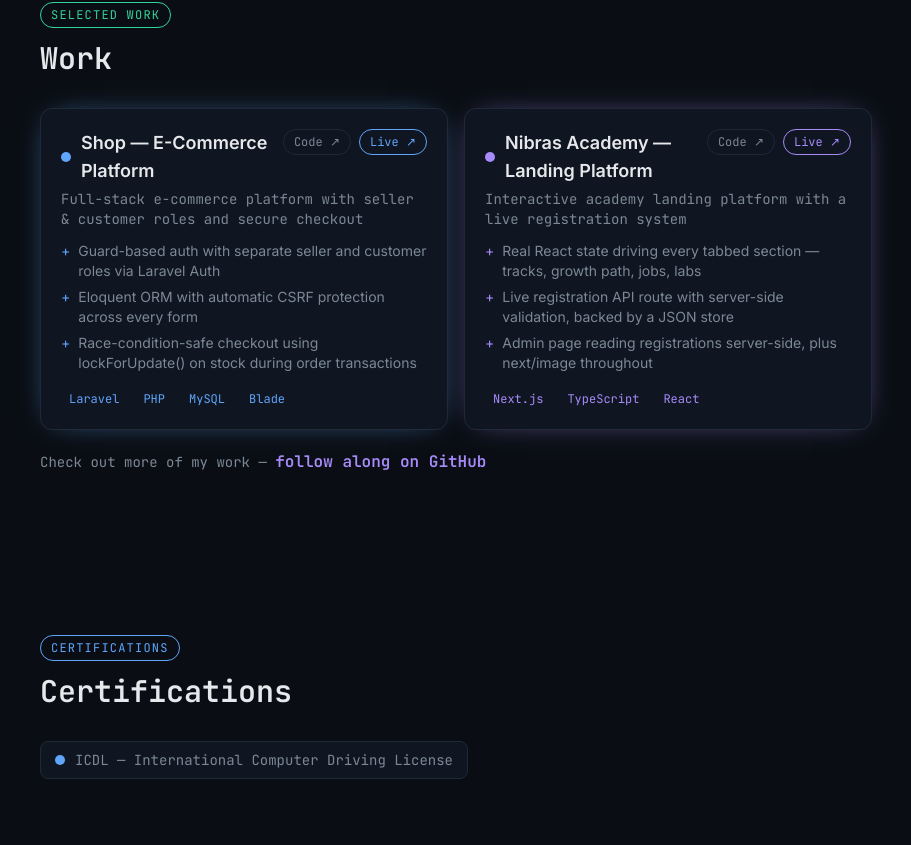
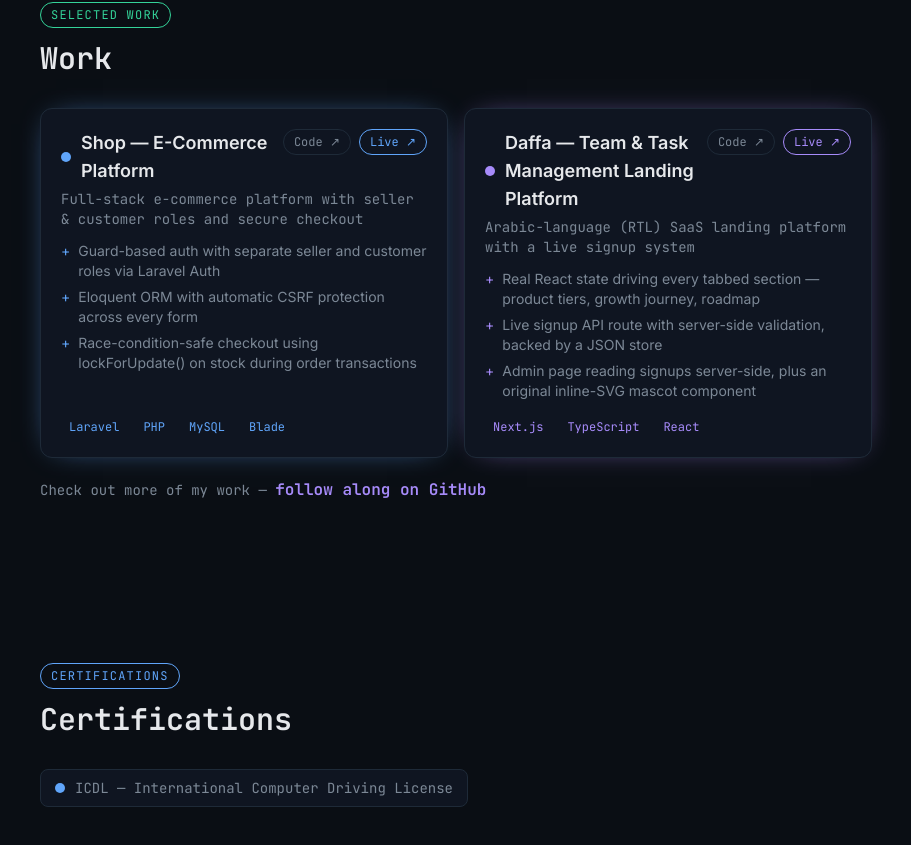
Before and after one commit to HadiKarkoosh/portfolio, a Next.js app: page / in a window 1280 px wide. Shown: the part 3072-3917 px from the top of the page, without its empty margins (184-1095 px from the left). Built offline with nearby package versions, Linux system fonts and the light colour scheme.

Commit message:
Update project card to reflect the Daffa rebrand
The academy project was rebuilt from scratch as دفة, an original
team & task management SaaS concept — update name, tagline, and links.

```diff
--- a/app/page.tsx
+++ b/app/page.tsx
@@ -119,17 +119,17 @@ const PROJECTS = [
     codeUrl: "https://github.com/HadiKarkoosh/shop-laravel",
   },
   {
-    name: "Nibras Academy — Landing Platform",
+    name: "Daffa — Team & Task Management Landing Platform",
     color: "var(--purple)",
-    tagline: "Interactive academy landing platform with a live registration system",
+    tagline: "Arabic-language (RTL) SaaS landing platform with a live signup system",
     stack: ["Next.js", "TypeScript", "React"],
     highlights: [
-      "Real React state driving every tabbed section — tracks, growth path, jobs, labs",
-      "Live registration API route with server-side validation, backed by a JSON store",
-      "Admin page reading registrations server-side, plus next/image throughout",
+      "Real React state driving every tabbed section — product tiers, growth journey, roadmap",
+      "Live signup API route with server-side validation, backed by a JSON store",
+      "Admin page reading signups server-side, plus an original inline-SVG mascot component",
     ],
-    liveUrl: "https://nibras-academy-three.vercel.app",
-    codeUrl: "https://github.com/HadiKarkoosh/nibras-academy",
+    liveUrl: "https://daffa-app.vercel.app",
+    codeUrl: "https://github.com/HadiKarkoosh/daffa-app",
   },
 ];
 
```
